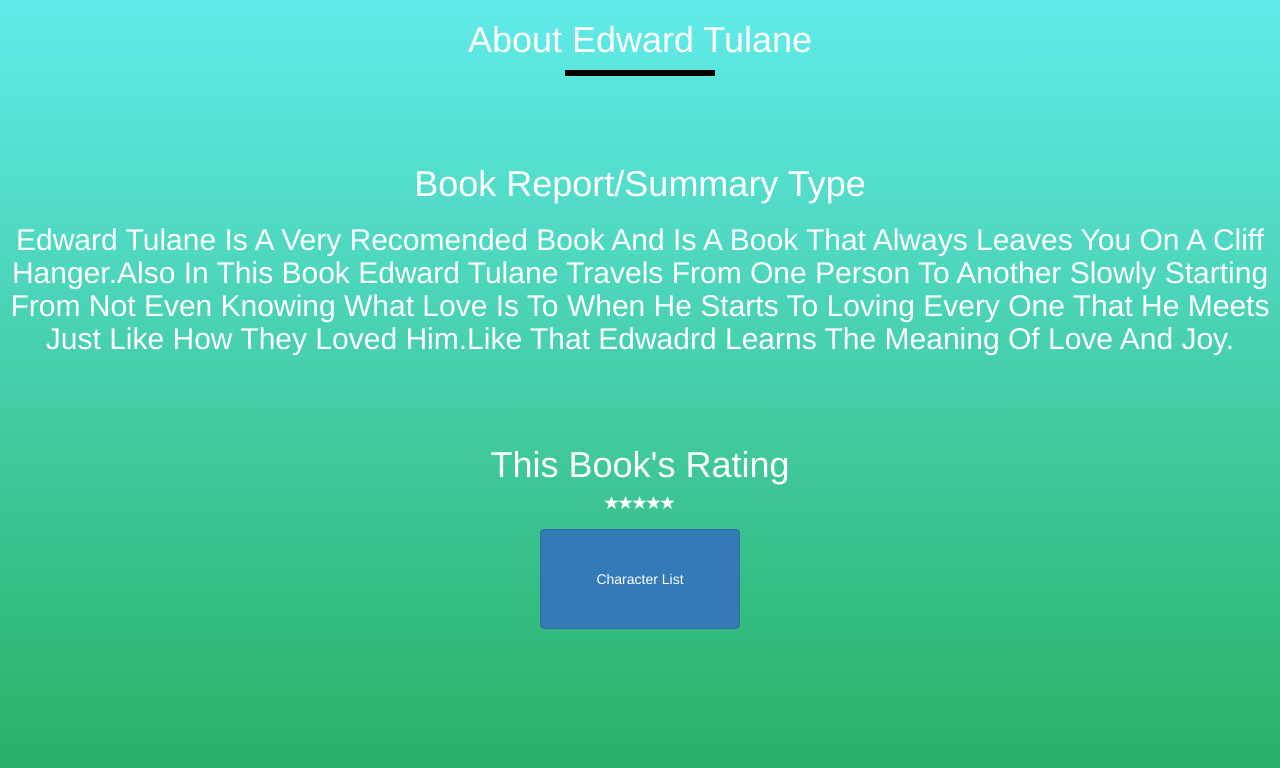
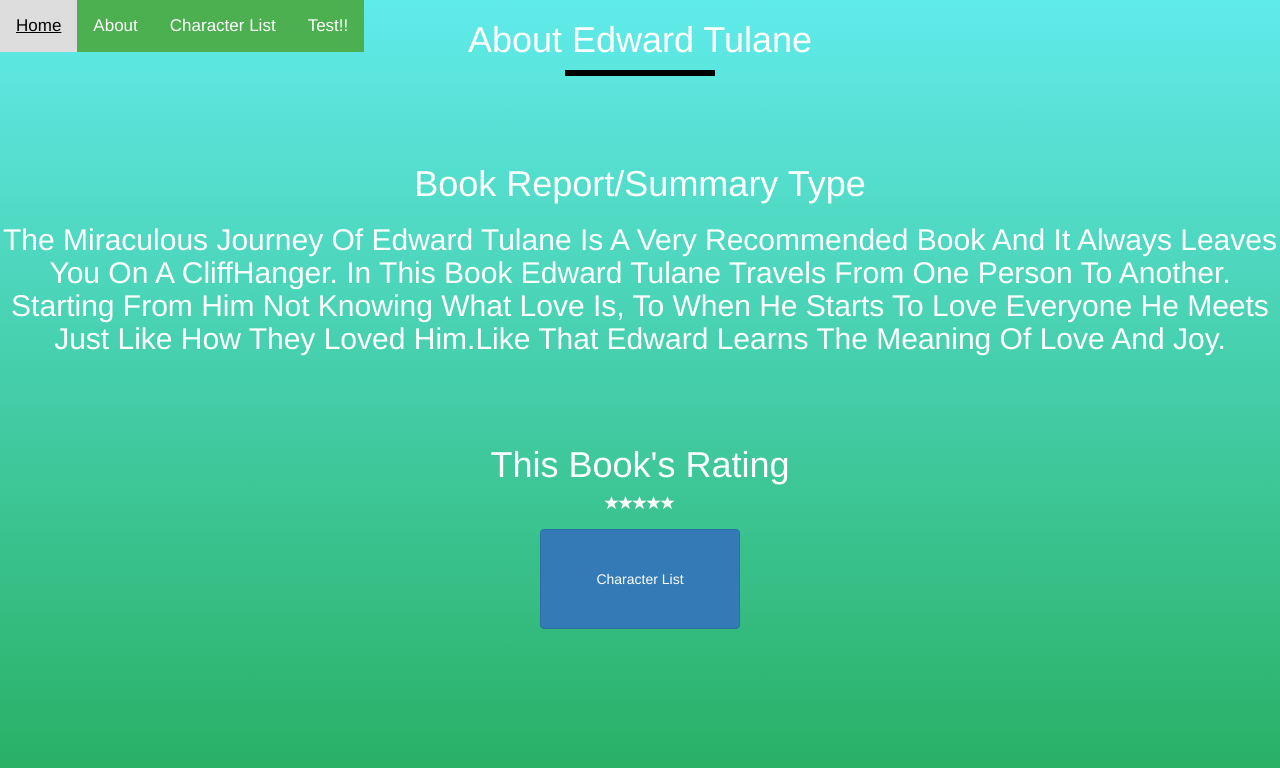
Before and after one commit to krishtheavenge/Edward-Tulane, a plain HTML site: page Edward.html in a window 1280 px wide. Drawn offline with nearby package versions, Linux system fonts and the light colour scheme.

Commit message:
Add files via upload

```diff
--- a/Edward.html
+++ b/Edward.html
@@ -12,14 +12,28 @@
         <script src="https://ajax.googleapis.com/ajax/libs/jquery/3.4.1/jquery.min.js"></script>
         <script src="https://maxcdn.bootstrapcdn.com/bootstrap/3.4.0/js/bootstrap.min.js"></script>
         <meta name="viewport" content="width=device-width, initial-scale=1">
-
+        </head>
+        <body>
+            <div id="top"  >
+                <div class="topnav">
+                <a href="index.html" class="active">Home</a>
+                <a href="Edward.html" class="active">About</a>
+                <a href="character.html" class="active">Character List</a>
+                <a href="hello.html" class="active">Test!!</a>
+                    </div>
+            </div>
         <section id="about" style="overflow-x: scroll; overflow:scroll;">
             <h1 id="header">About Edward Tulane</h1>
             <div class="underline"></div>
             <br><br><br>
             <h1>Book Report/Summary Type</h1>
             <center>
-            <h2 class="text-capitalize" style="text-align: center;">Edward Tulane Is A Very Recomended Book And Is A Book That Always Leaves You On A Cliff Hanger.Also In This Book Edward Tulane Travels From One Person To Another Slowly Starting From Not Even Knowing What Love Is To When He Starts To Loving Every One That He Meets Just Like How They Loved Him.Like That Edwadrd Learns The Meaning Of Love And Joy.</h2>
+            <h2 class="text-capitalize" style="text-align: center;">The Miraculous Journey of Edward Tulane Is A Very
+                Recommended Book And
+               It Always Leaves You On A CliffHanger. In This Book Edward Tulane
+                Travels From One Person To Another. Starting From Him Not Knowing
+                 What Love Is, To When He Starts To Love Everyone He Meets Just
+                  Like How They Loved Him.Like That Edward Learns The Meaning Of Love And Joy.</h2>
             </center>
             <br><br><br>
             <h1>This Book's Rating</h1>
```
Also changed, not shown: character.html (+9 -0 lines), hello.html (+13 -3 lines), index.html (+2 -22 lines).
